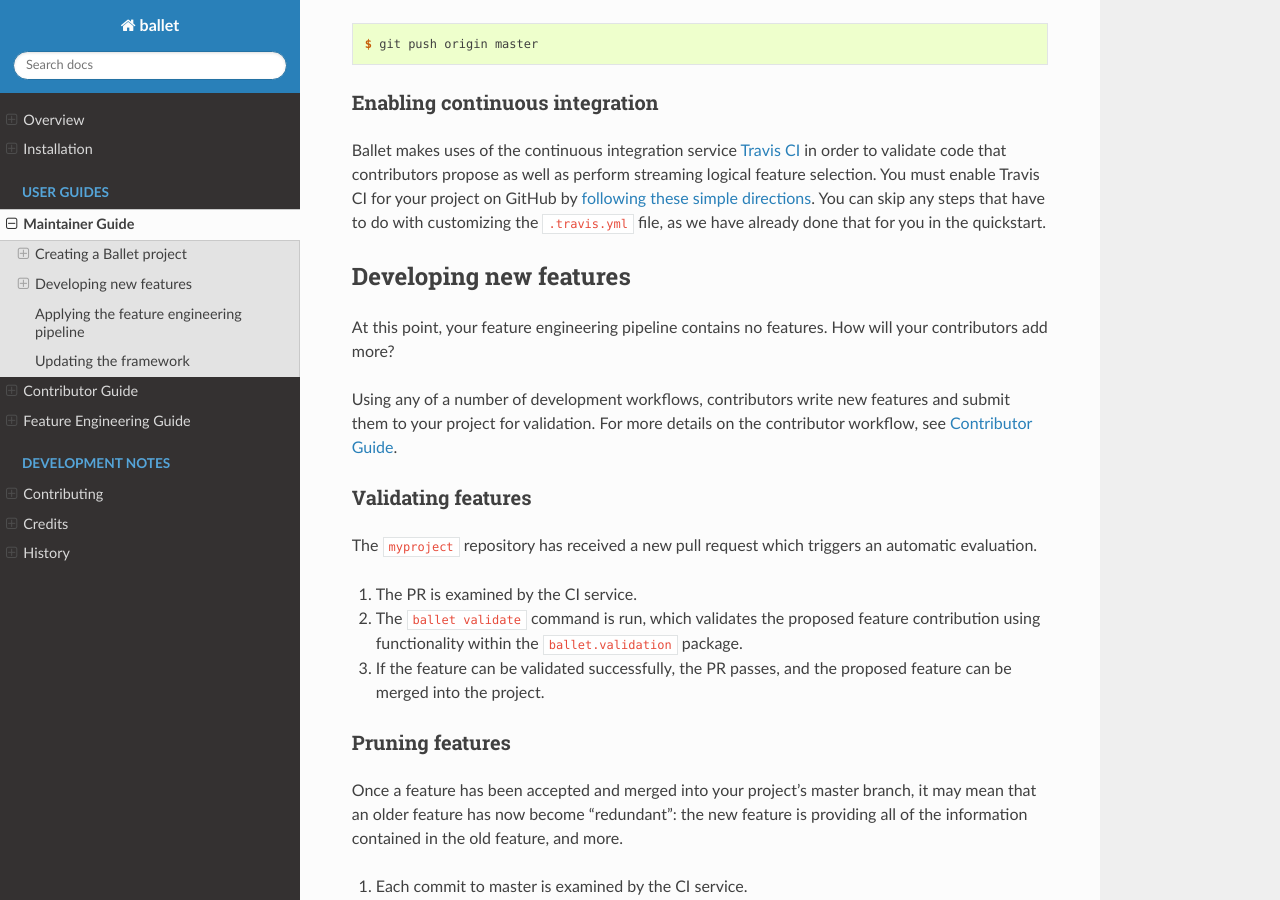
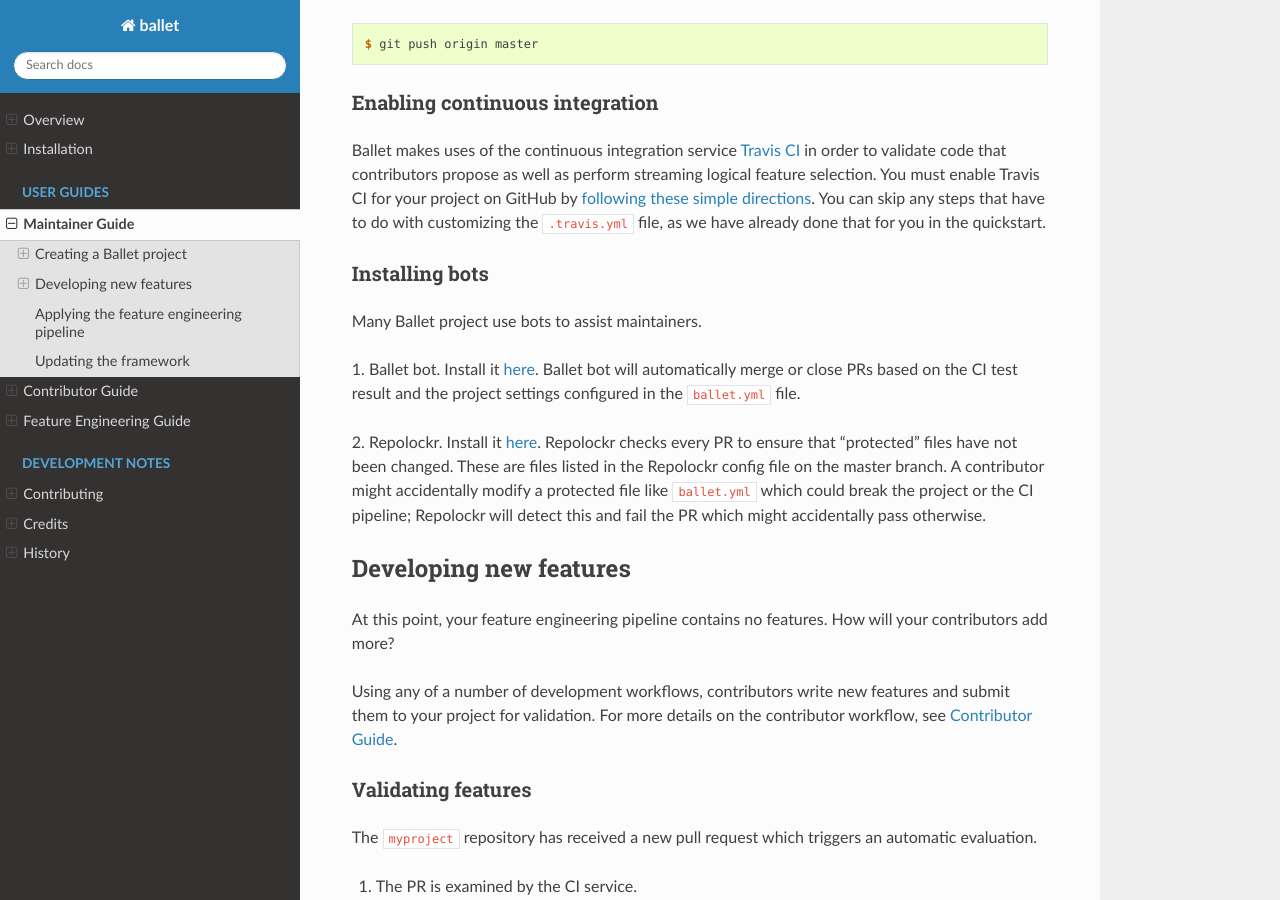
Before and after one commit to ballet/ballet, a Sphinx documentation site: the page built from docs/maintainer_guide.rst, in a window 1280 px wide and 900 px high, scrolled down 3410 px. Built offline with Sphinx 7.4.7 and the Read the Docs theme 2.0.0, drawn with Linux system fonts in a browser that asks for light colours; pages that are not in the unit, such as notebooks, are missing from menus.

Commit message:
Add section on installing bots

```diff
--- a/docs/maintainer_guide.rst
+++ b/docs/maintainer_guide.rst
@@ -192,6 +192,20 @@ enable Travis CI for your project on GitHub by `following these simple direction
 to do with customizing the ``.travis.yml`` file, as we have already done that for you in the
 quickstart.
 
+Installing bots
+~~~~~~~~~~~~~~~
+
+Many Ballet project use bots to assist maintainers.
+
+1. Ballet bot. Install it `here <https://github.com/apps/ballet-bot>`_. Ballet bot will
+automatically merge or close PRs based on the CI test result and the project settings configured
+in the ``ballet.yml`` file.
+
+2. Repolockr. Install it `here <https://github.com/apps/repolockr>`_. Repolockr checks every PR
+to ensure that "protected" files have not been changed. These are files listed in the Repolockr
+config file on the master branch. A contributor might accidentally modify a protected file like
+``ballet.yml`` which could break the project or the CI pipeline; Repolockr will detect this and
+fail the PR which might accidentally pass otherwise.
 
 Developing new features
 -----------------------
```
